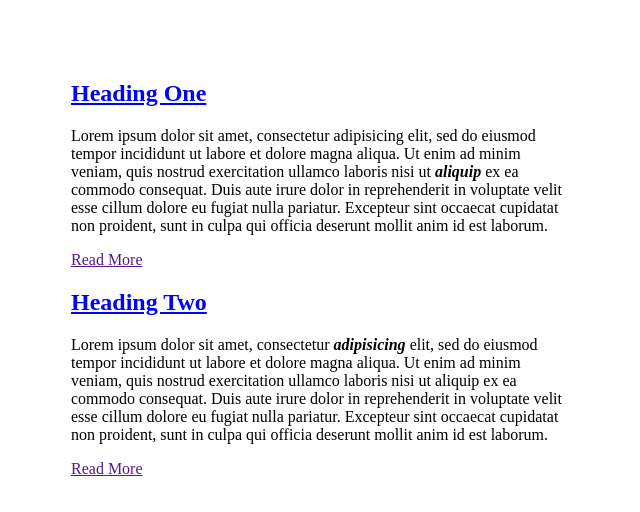
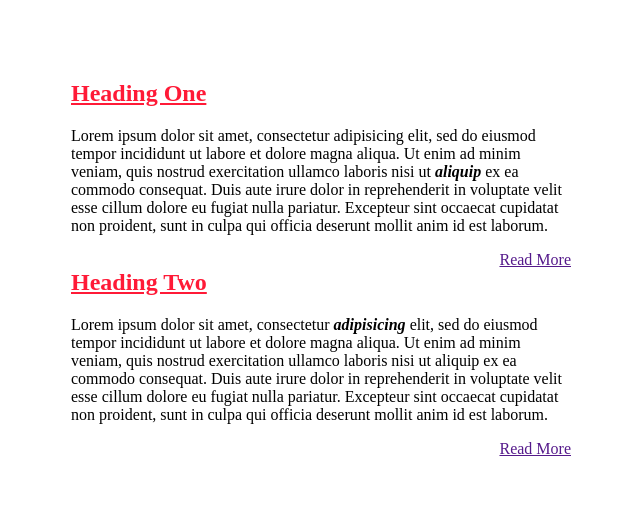
Before and after one commit to RyanZhang1120/codeup-web-exercises, a plain HTML site: page css_selectors.html in a window 1280 px wide. Shown: the whole page, without its empty margins (319-959 px from the left). Drawn offline with Linux system fonts and the light colour scheme.

Commit message:
selectors

```diff
--- a/css/selectors.css
+++ b/css/selectors.css
@@ -9,7 +9,7 @@
     that are a descendent of id="container"
     and have a class of "fancy-header" */
 h1 {
-    color: blue;
+    color: #ff1a37;
     text-decoration: underline;
 }
 
@@ -25,6 +25,6 @@ em {
 
 /*  selector for all "anchor" elements
     that are a direct child of an element with class="article" */
- {
+ .article > a {
     float:right;
 }
```
